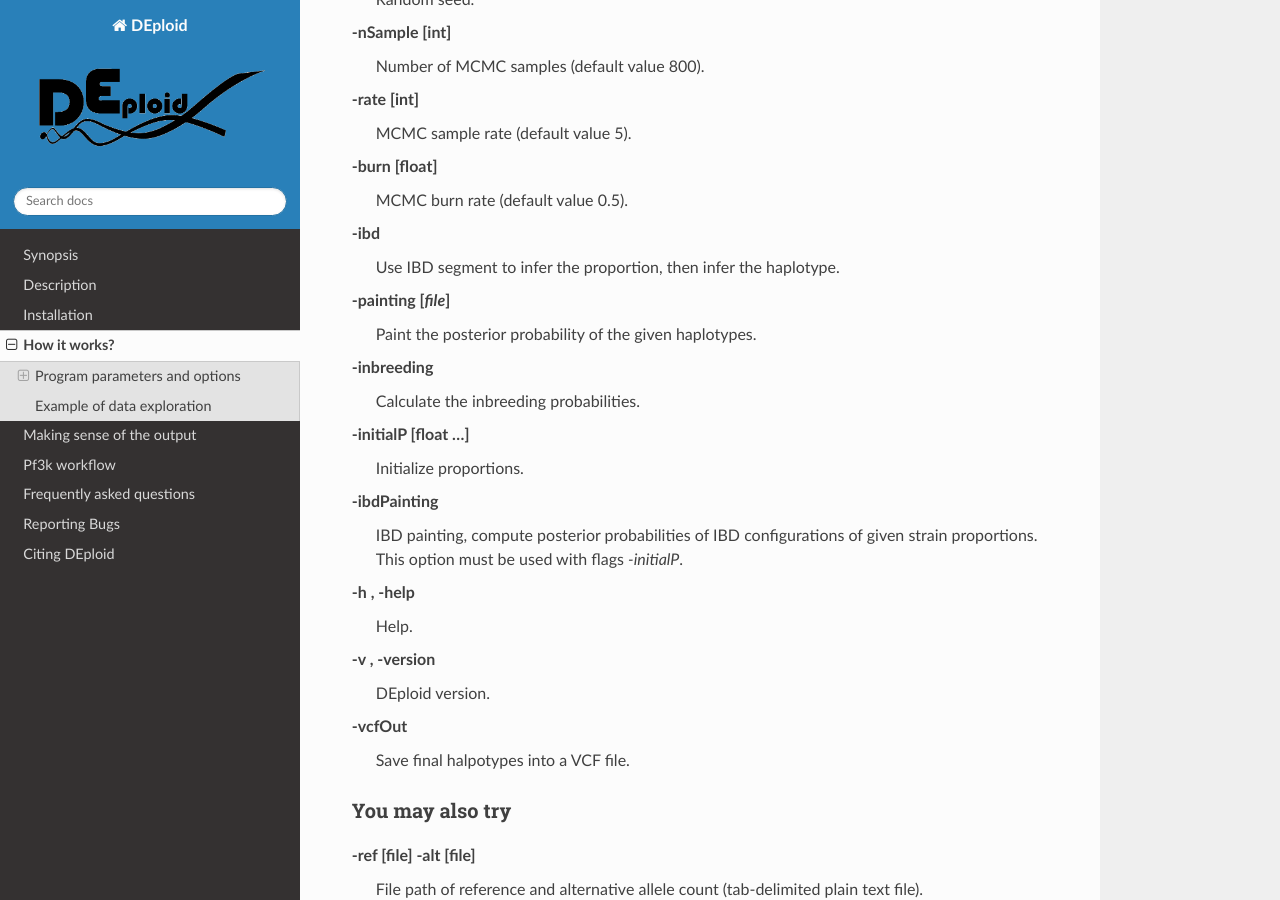
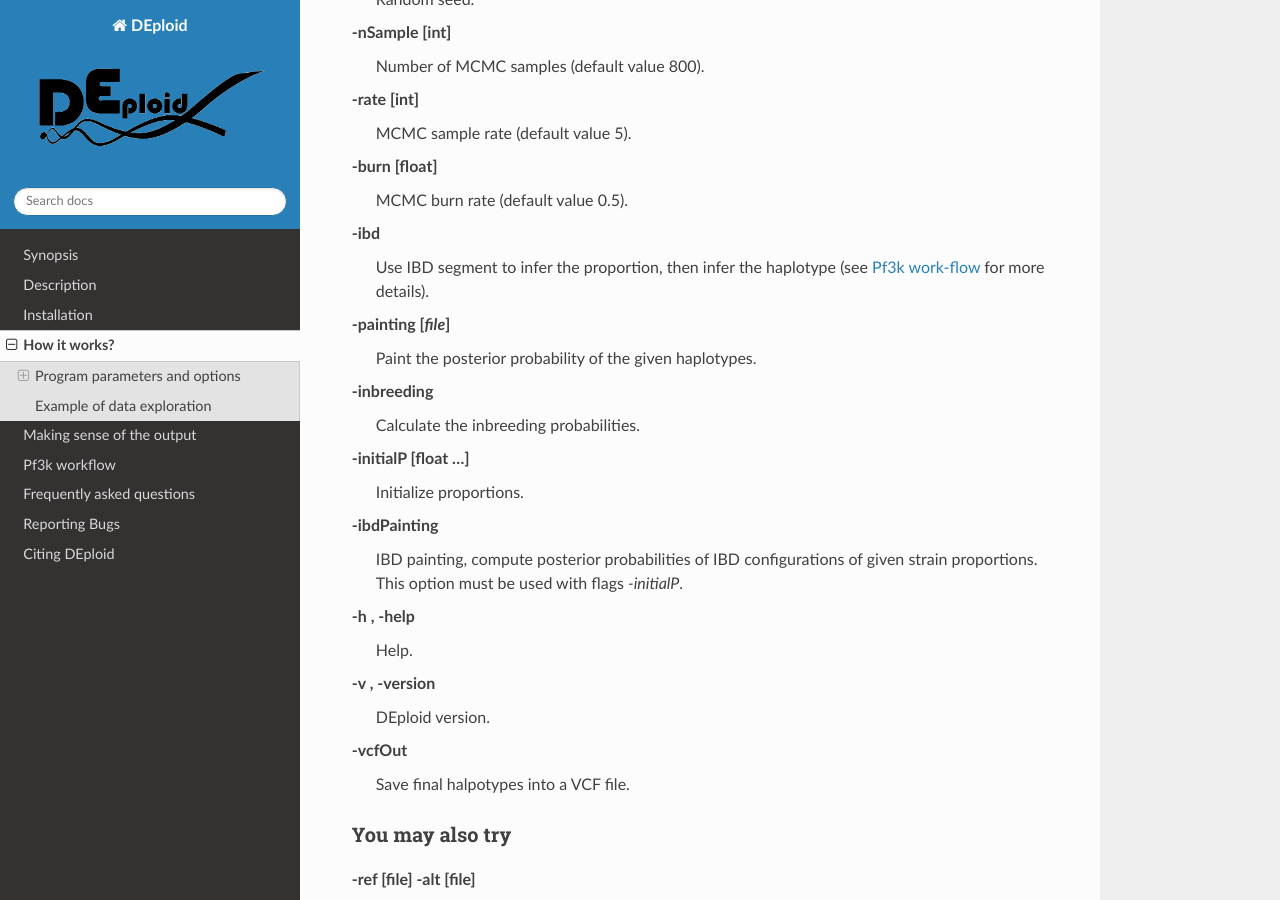
Before and after one commit to DEploid-dev/DEploid, a Sphinx documentation site: the page built from docs/input.rst, in a window 1280 px wide and 900 px high, scrolled down 1460 px. Built offline with Sphinx 7.4.7 and the Read the Docs theme 2.0.0, drawn with Linux system fonts in a browser that asks for light colours.

Commit message:
create link to pf3k work flow

```diff
--- a/docs/input.rst
+++ b/docs/input.rst
@@ -71,7 +71,7 @@ Mostly used
     MCMC burn rate (default value 0.5).
 
 -ibd\
-    Use IBD segment to infer the proportion, then infer the haplotype.
+    Use IBD segment to infer the proportion, then infer the haplotype (see `Pf3k work-flow <Pf3k-workflow.html#pf3k-workflow>`_  for more details).
 
 -painting [*file*]
     Paint the posterior probability of the given haplotypes.
```
